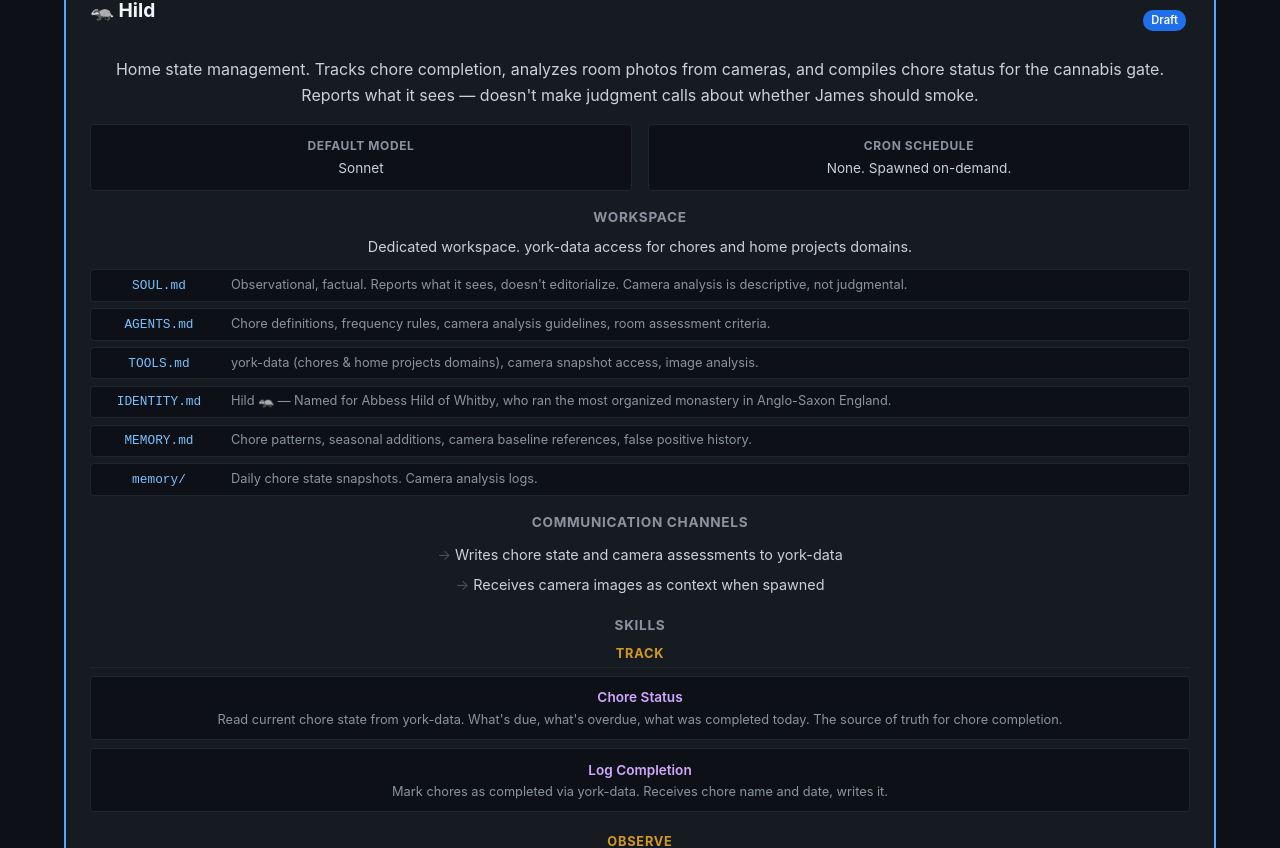
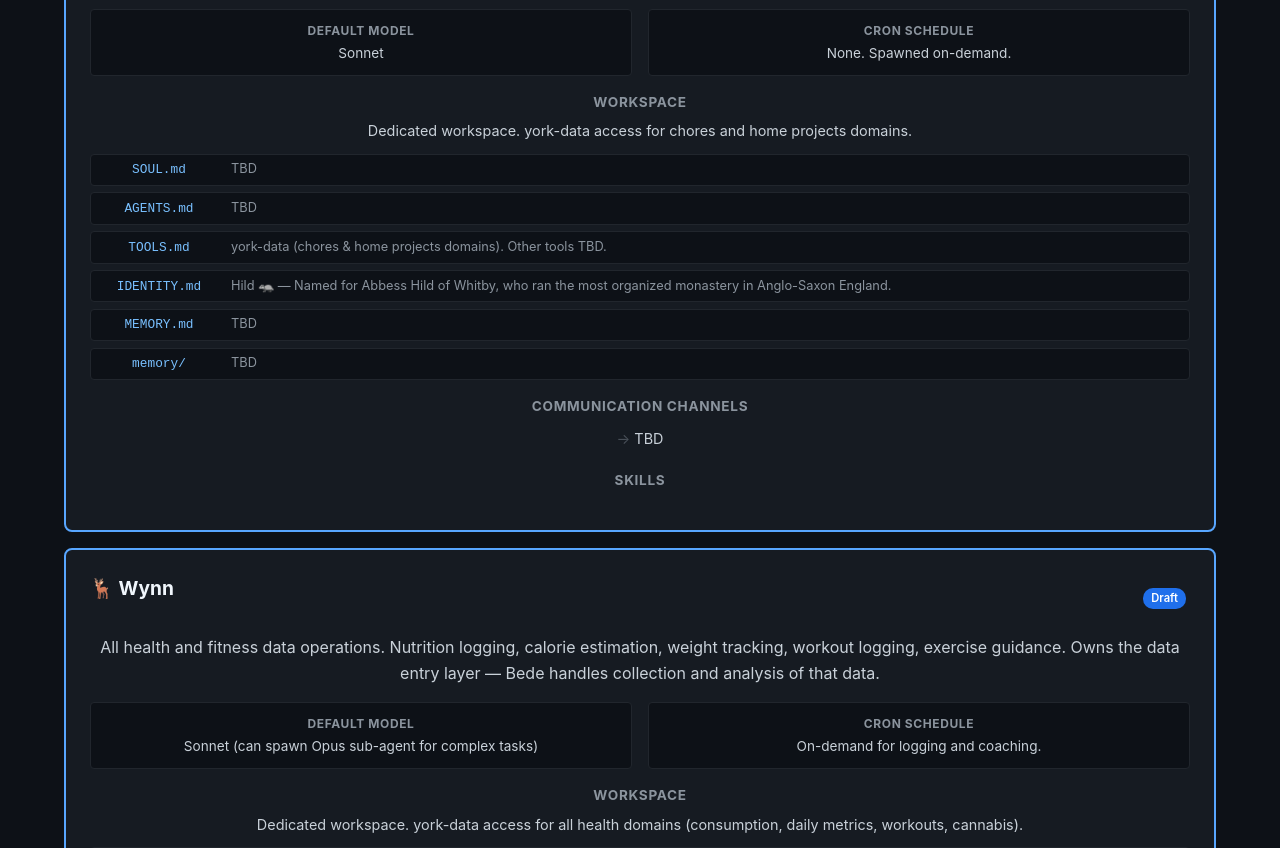
Before and after one commit to yorkbot/openclaw-architecture, a Vue app: page / in a window 1280 px wide. Shown: the part 2905-3753 px from the top of the page. Built offline with nearby package versions, Linux system fonts and the light colour scheme.

Commit message:
Strip Hild to stub for discussion, remove Collect Chore Patterns from Bede, remove Maintain from brainstorm

```diff
--- a/src/views/AgentDetail.vue
+++ b/src/views/AgentDetail.vue
@@ -171,7 +171,6 @@ const draftAgents = [
           { name: 'Collect Health Daily', desc: 'Daily compilation. Pulls yesterday\'s consumption, calculates calorie/protein totals, weight entry, workout activity. Structured summary to york-data. Used by morning brief and other agents.' },
           { name: 'Collect Health Deep', desc: 'Weekly, comprehensive. Bigger model. Pulls full week of health data, calculates trends, identifies patterns across domains. Writes detailed analysis to york-data.' },
           { name: 'Collect Consumption Gaps', desc: 'Analyze recent days for missing data — no food logged, missing daily metrics, cannabis sessions unrecorded. Write specific gap questions to york-data for follow-up.' },
-          { name: 'Collect Chore Patterns', desc: 'Pull chore completion history and camera assessments from Hild\'s york-data domain. Which chores get neglected? Correlate with cannabis gate approvals, day of week, location.' },
           { name: 'Collect Build Results', desc: 'Collects build results and verification status from Offa. Did what got built actually work? Feeds into the improvement loop.' },
         ],
         tbd: true,
@@ -234,36 +233,20 @@ const draftAgents = [
     borderColor: 'sonnet',
     model: 'Sonnet',
     cron: 'None. Spawned on-demand.',
-    purpose: 'Home state management. Tracks chore completion, analyzes room photos from cameras, and compiles chore status for the cannabis gate. Reports what it sees — doesn\'t make judgment calls about whether James should smoke.',
+    purpose: 'Home management. Chores, home maintenance, home projects. Scope and skills under active discussion.',
     workspace: 'Dedicated workspace. york-data access for chores and home projects domains.',
     workspaceFiles: [
-      { file: 'SOUL.md', desc: 'Observational, factual. Reports what it sees, doesn\'t editorialize. Camera analysis is descriptive, not judgmental.' },
-      { file: 'AGENTS.md', desc: 'Chore definitions, frequency rules, camera analysis guidelines, room assessment criteria.' },
-      { file: 'TOOLS.md', desc: 'york-data (chores & home projects domains), camera snapshot access, image analysis.' },
+      { file: 'SOUL.md', desc: 'TBD' },
+      { file: 'AGENTS.md', desc: 'TBD' },
+      { file: 'TOOLS.md', desc: 'york-data (chores & home projects domains). Other tools TBD.' },
       { file: 'IDENTITY.md', desc: 'Hild 🦡 — Named for Abbess Hild of Whitby, who ran the most organized monastery in Anglo-Saxon England.' },
-      { file: 'MEMORY.md', desc: 'Chore patterns, seasonal additions, camera baseline references, false positive history.' },
-      { file: 'memory/', desc: 'Daily chore state snapshots. Camera analysis logs.' },
+      { file: 'MEMORY.md', desc: 'TBD' },
+      { file: 'memory/', desc: 'TBD' },
     ],
     channels: [
-      'Writes chore state and camera assessments to york-data',
-      'Receives camera images as context when spawned',
+      'TBD',
     ],
-    skillSections: [
-      {
-        name: 'Track',
-        skills: [
-          { name: 'Chore Status', desc: 'Read current chore state from york-data. What\'s due, what\'s overdue, what was completed today. The source of truth for chore completion.' },
-          { name: 'Log Completion', desc: 'Mark chores as completed via york-data. Receives chore name and date, writes it.' },
-        ],
-      },
-      {
-        name: 'Observe',
-        skills: [
-          { name: 'Camera Assessment', desc: 'Analyze room photos from cameras. Describe what it sees: dishes in sink, clutter on counters, laundry piles. Factual observations, no judgment. Writes assessment to york-data.' },
-          { name: 'Gate Report', desc: 'Compile a structured chore + room status report for York\'s cannabis gate. Pulls chore state + latest camera assessment. York makes the call, Hild provides the data.' },
-        ],
-      },
-    ],
+    skillSections: [],
     spawns: [],
   },
   {
--- a/src/views/Brainstorm.vue
+++ b/src/views/Brainstorm.vue
@@ -112,15 +112,6 @@ const agentIdeas = [
     priorityLabel: 'Someday',
     desc: 'Gift tracking, birthday reminders, Audrey visit prep automation, social calendar awareness.',
     why: 'Low-key useful. "Audrey\'s birthday is in 2 weeks and you haven\'t gotten anything yet." Could be york-data + calendar, doesn\'t need its own agent.',
-  },
-  {
-    icon: '🐢',
-    name: 'Maintain',
-    priority: 'likely',
-    priorityClass: 'medium',
-    priorityLabel: 'Likely',
-    desc: 'Home maintenance calendar for a 1920s house. Seasonal tasks, project tracking, contractor contacts, cost history.',
-    why: 'That house always has something. A dedicated agent could build a maintenance timeline and catch seasonal items before they become emergencies.',
   },
   {
     icon: '🐋',
```
